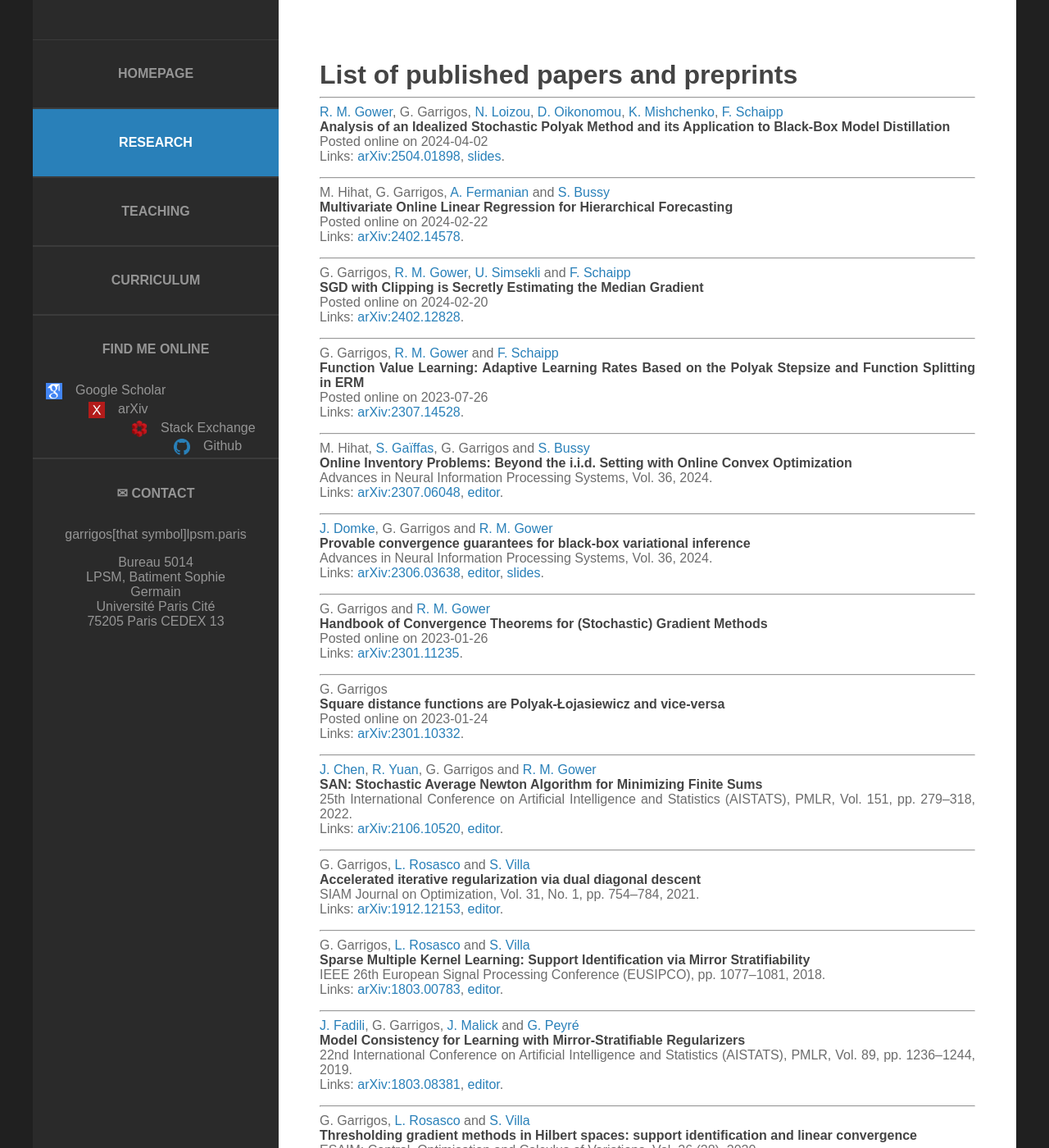
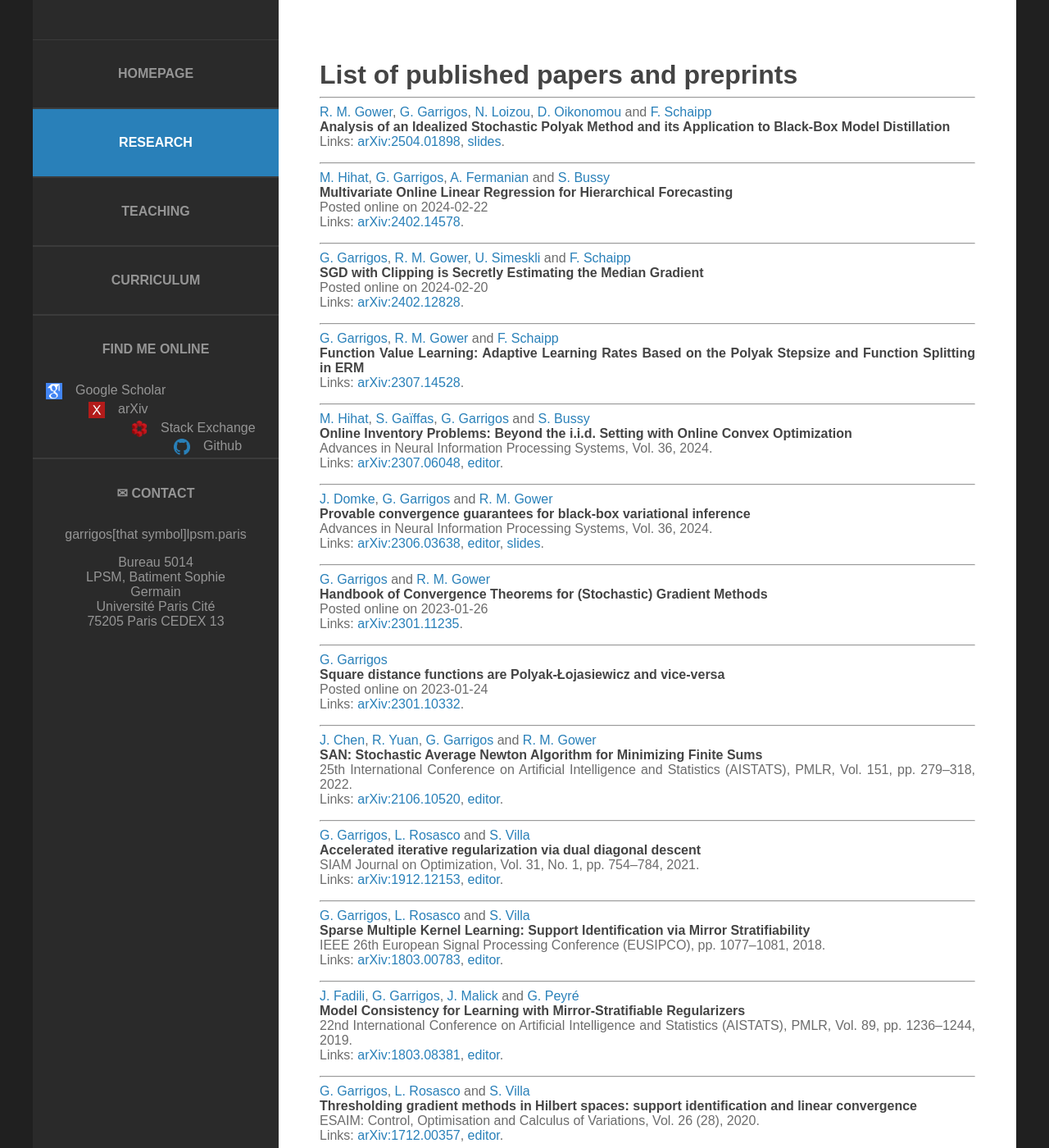
Before and after one commit to Guillaume-Garrigos/guillaume-garrigos.github.io, a Jekyll site: the page built from research.md, in a window 1280 px wide and 1400 px high. Shown: the whole window at 82% size. Built offline with Jekyll 4.4.1, drawn with Linux system fonts in a browser that asks for light colours; some of the changed text lies outside the part shown.

Commit message:
site: now papers are in compiled folder

```diff
--- a/research.md
+++ b/research.md
@@ -8,7 +8,7 @@ layout: default
 
 ---
 
-{% for paper in site.data.papers %}
+{% for paper in site.data.compiled.papers %}
 {{ paper.authors-html }} <br>
 **{{ paper.title }}** <br>
 {%- if paper.status == "accepted-journal" or paper.status == "accepted-conf" -%}
```
